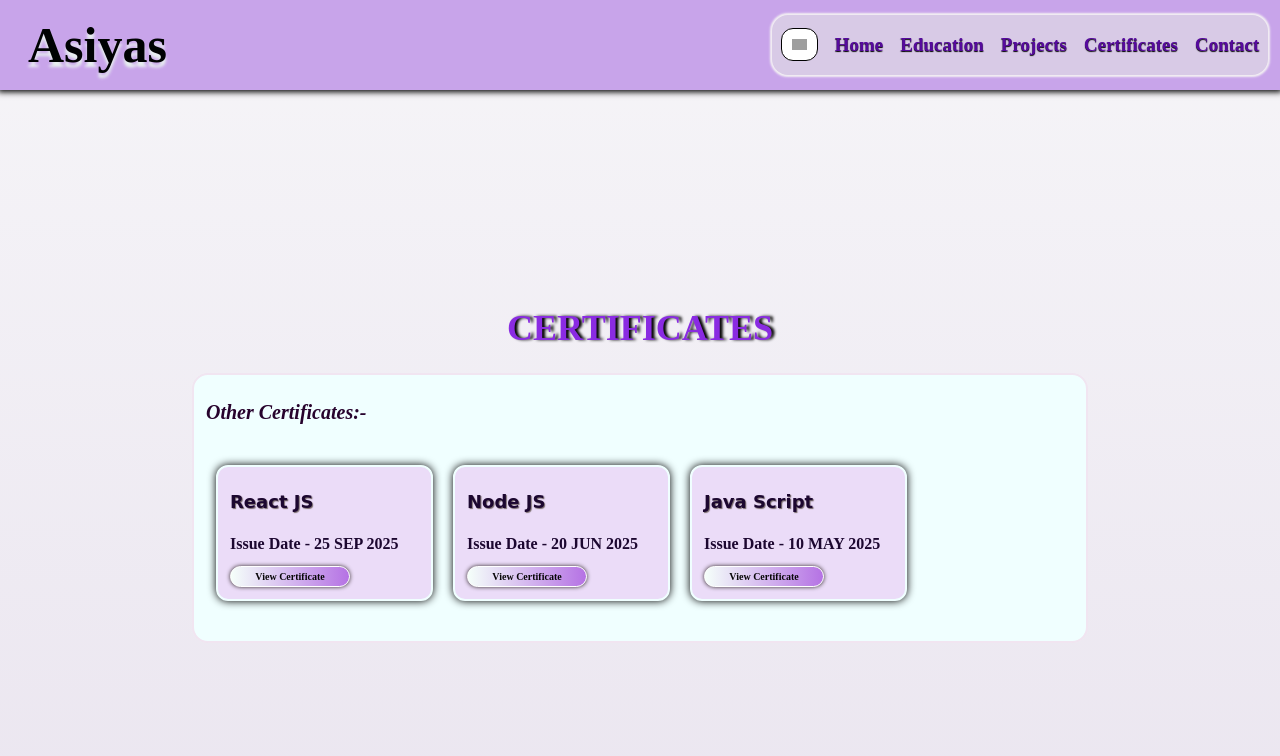
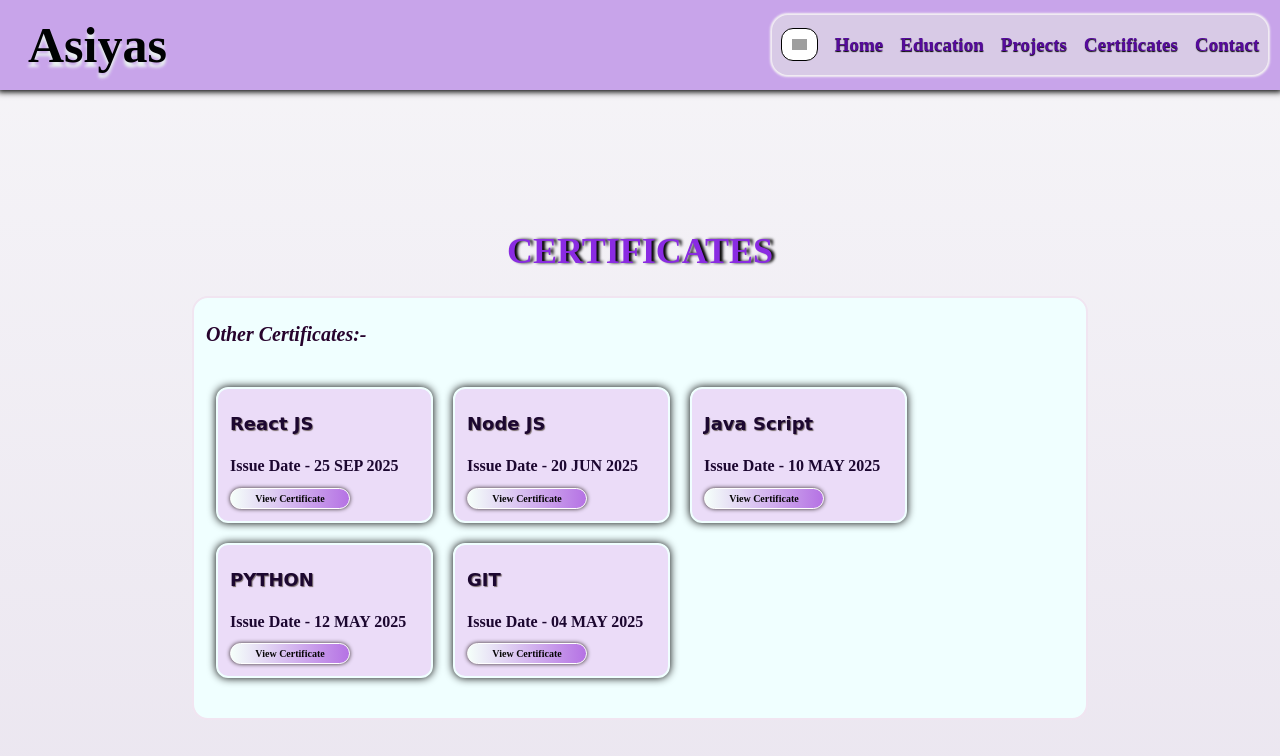
Before and after one commit to muhammed-asiyas/myPortfolio, a React (Create React App) app: page /certificates in a window 1280 px wide. Shown: the top 756 px of the page. Built offline with nearby package versions, Linux system fonts and the light colour scheme; grey boxes are pictures that could not be loaded.

Commit message:
commit messge

```diff
--- a/src/components/MoreCertificates/index.css
+++ b/src/components/MoreCertificates/index.css
@@ -48,3 +48,9 @@
   padding: 0px;
   list-style-type: none;
 }
+
+@media screen and (max-width: 767px) {
+  .other-certificates-sub-container {
+    justify-content: center;
+  }
+}
--- a/src/components/MoreCertificates/index.js
+++ b/src/components/MoreCertificates/index.js
@@ -21,6 +21,18 @@ const certificateList = [
     name: "Java Script",
     issueDate: "10 MAY 2025",
     link: "https://certificates.ccbp.in/intensive/javascript-essentials?id=XCRERSSCVD",
+  },
+  {
+    id: 4,
+    name: "PYTHON",
+    issueDate: "12 MAY 2025",
+    link: "https://certificates.ccbp.in/intensive/programming-foundations?id=UONAAAJDBQ",
+  },
+  {
+    id: 5,
+    name: "GIT",
+    issueDate: "04 MAY 2025",
+    link: "https://certificates.ccbp.in/intensive/developer-foundations?id=HZCOAGMNUX",
   },
 ];
 
```
